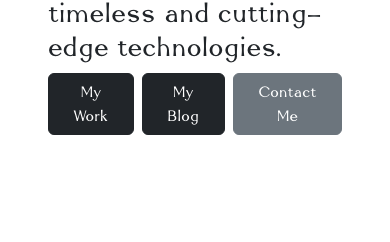
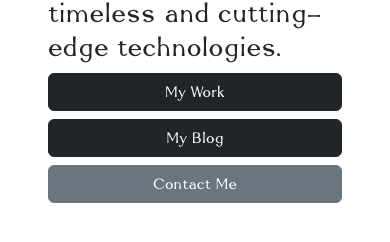
Before and after one commit to miljkovicjovan/old-personal-website, a React (Create React App) app: page / in a window 390 px wide. Shown: the part 598-840 px from the top of the page. Built offline with nearby package versions, Linux system fonts and the light colour scheme.

Commit message:
fixed responsive buttons on about

```diff
--- a/src/features/about/index.tsx
+++ b/src/features/about/index.tsx
@@ -12,7 +12,7 @@ function About() {
             </Stack>
             <Stack className="px-0 px-sm-5 col-lg-6 col-12 mt-5 mt-lg-0 align-self-center">
                 <h1>Learner, developer, and enthusiast immersed in the realms of both timeless and cutting-edge technologies.</h1>
-                <Stack direction="horizontal" gap={2}>
+                <Stack gap={2} className="flex-sm-row">
                     <Button variant="dark">
                         <Link to="projects" spy={true} smooth={true} duration={500}>My Work</Link>
                     </Button>
```
